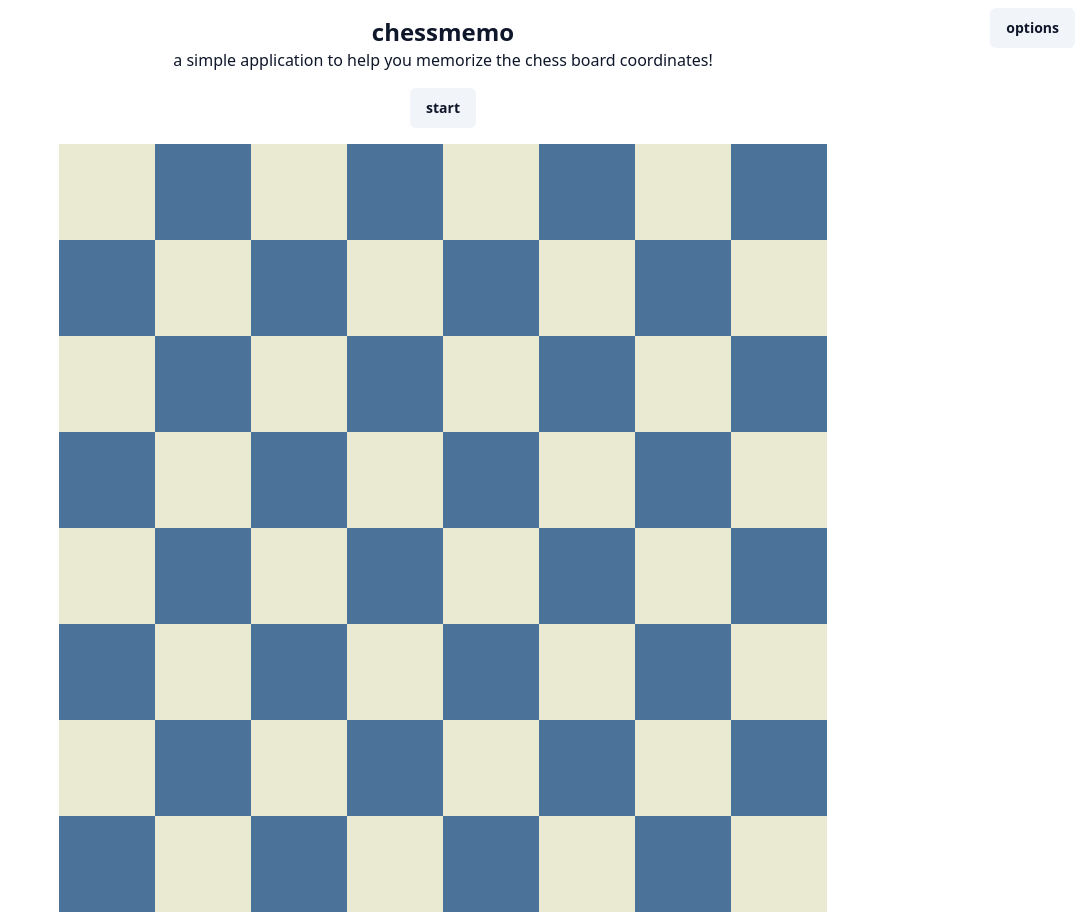
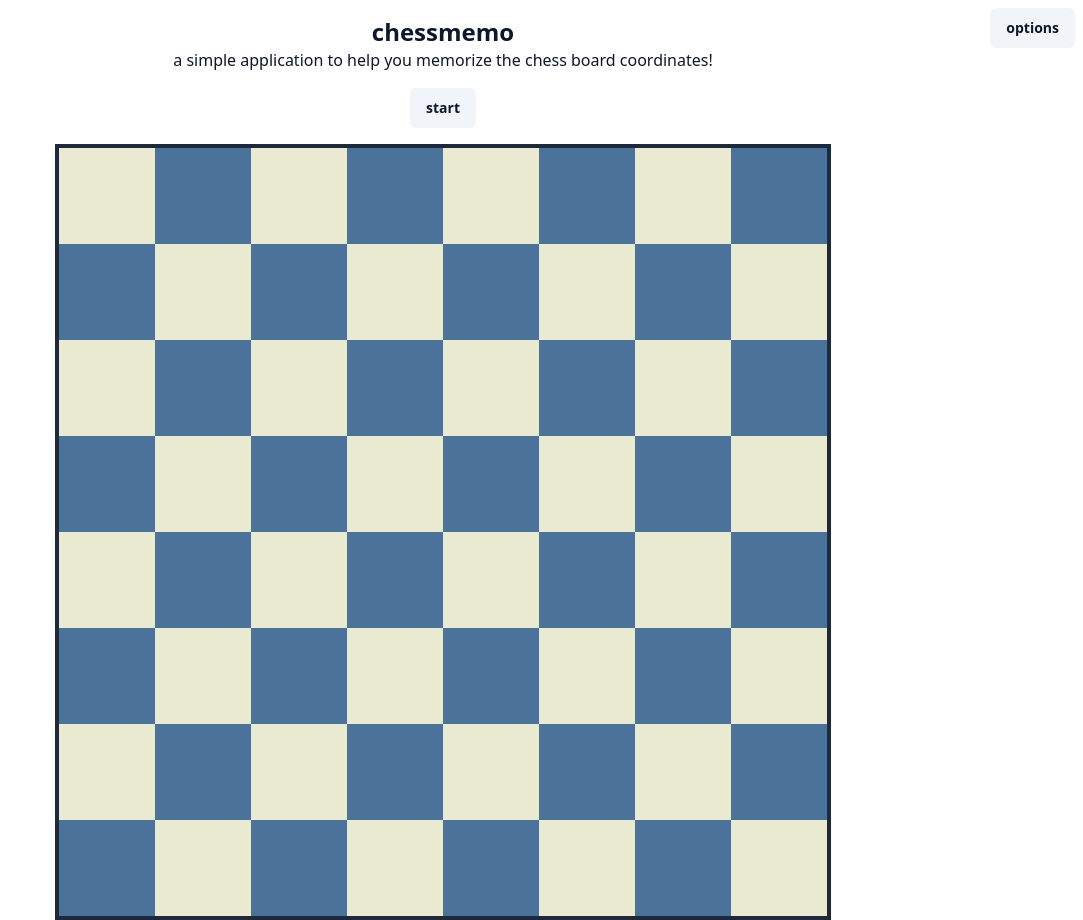
Before and after one commit to joaodematte/chessmemo, a Next.js app: page / in a window 1280 px wide. Shown: the whole page, without its empty margins (197-1280 px from the left). Built offline with nearby package versions, Linux system fonts and the light colour scheme.

Commit message:
feat: board border

```diff
--- a/src/components/Board.tsx
+++ b/src/components/Board.tsx
@@ -14,7 +14,7 @@ export default function Board() {
   const parsedAlphabet = gameSettings.viewAs === 'black' ? BOARD.alphabet : [...BOARD.alphabet].reverse();
 
   return (
-    <div id="board" className="grid grid-cols-8 grid-rows-8">
+    <div id="board" className="grid grid-cols-8 grid-rows-8 border-4 border-slate-800 dark:border-slate-200">
       {parsedAlphabet.map((word, index) =>
         BOARD.numbers.map((number) => (
           <BoardSquare key={`${word}${number}`} word={word} number={number} even={index % 2 === 0} />
```
